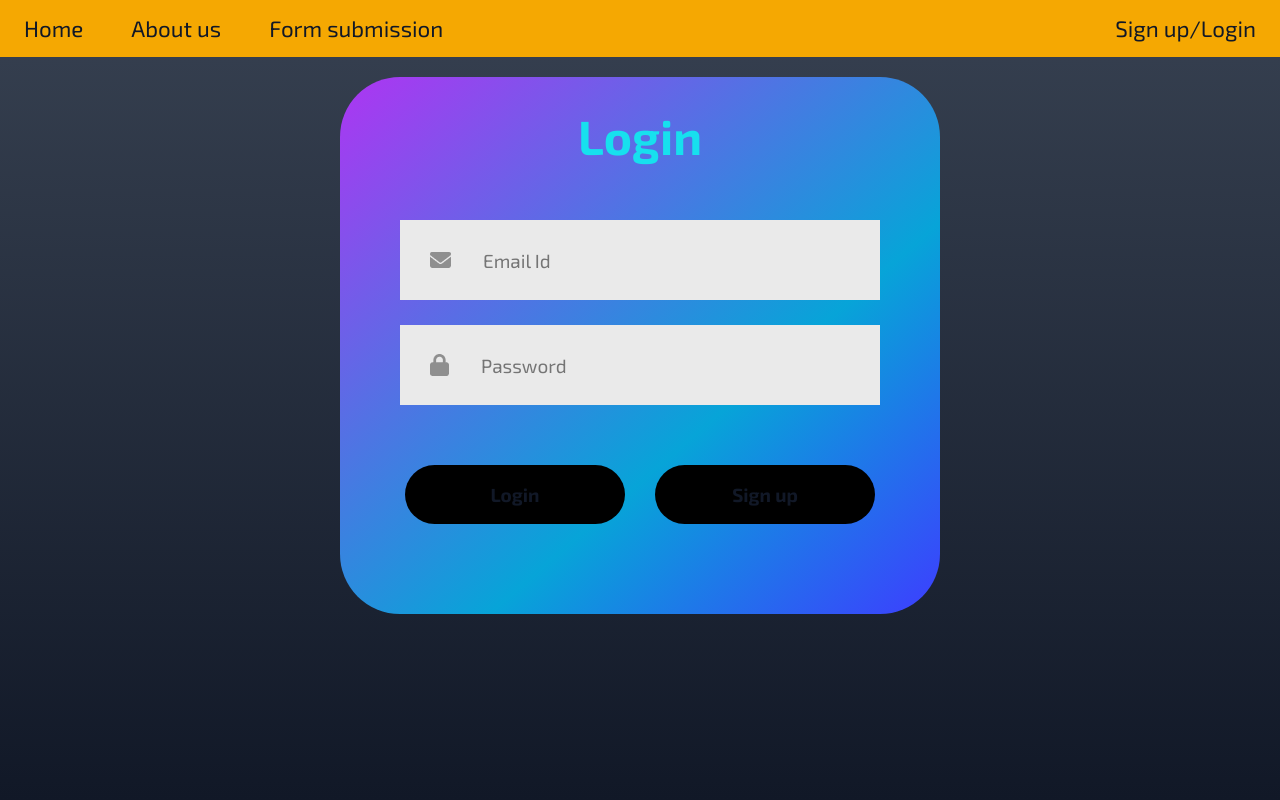
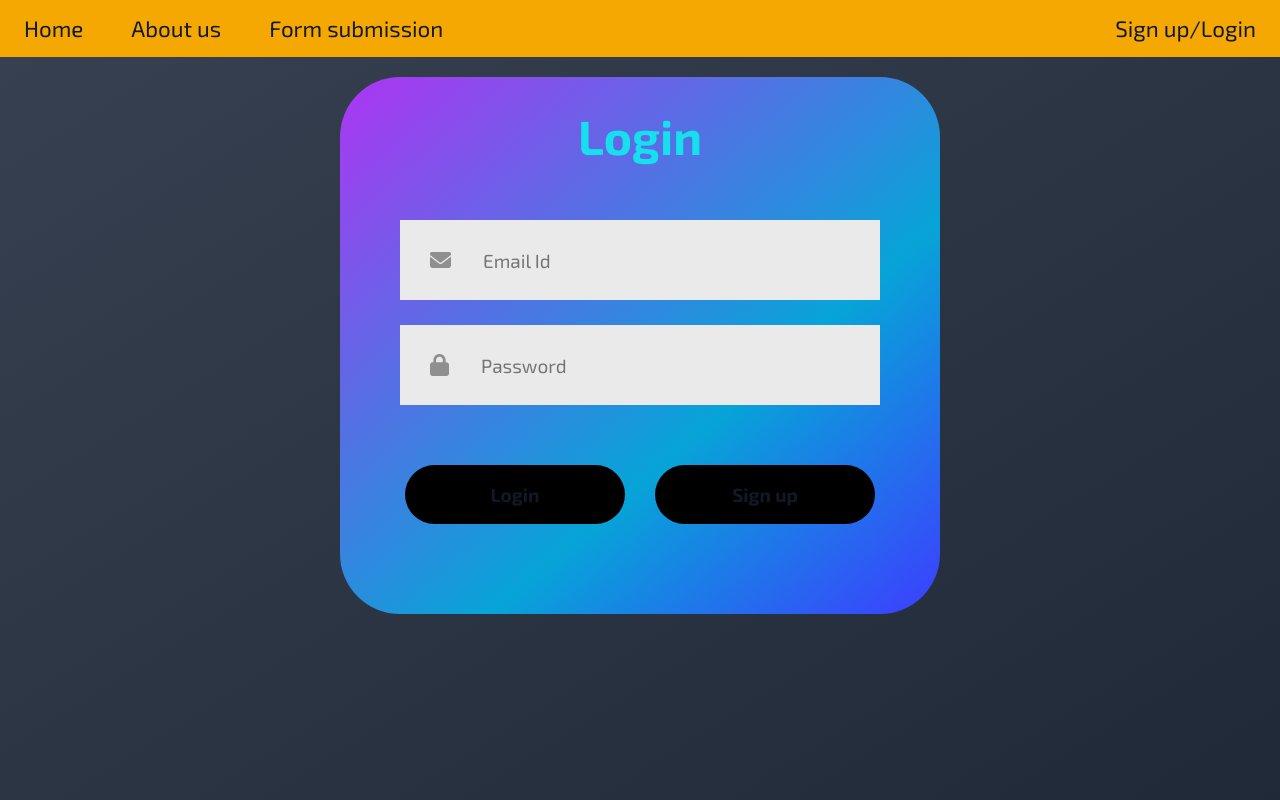
Before and after one commit to jacksonmgrant/Scribe, a React (Create React App) app in the folder ScribeFE/scribe-fe/: page /loginSignupPage in a window 1280 px wide. Built offline with nearby package versions, Linux system fonts and the light colour scheme.

Commit message:
Update bg gradient
Updated bg gradient to be more subtle

```diff
--- a/ScribeFE/scribe-fe/src/styles/LoginSignupPage.css
+++ b/ScribeFE/scribe-fe/src/styles/LoginSignupPage.css
@@ -2,5 +2,5 @@
 
 body{
     /* background: linear-gradient(to right, rgb(255, 0, 247), rgb(0, 238, 255)); */
-    background: linear-gradient(to bottom, var(--dark), var(--darkest));
+    background: linear-gradient(to bottom right, var(--dark), var(--darker));
 }
```
